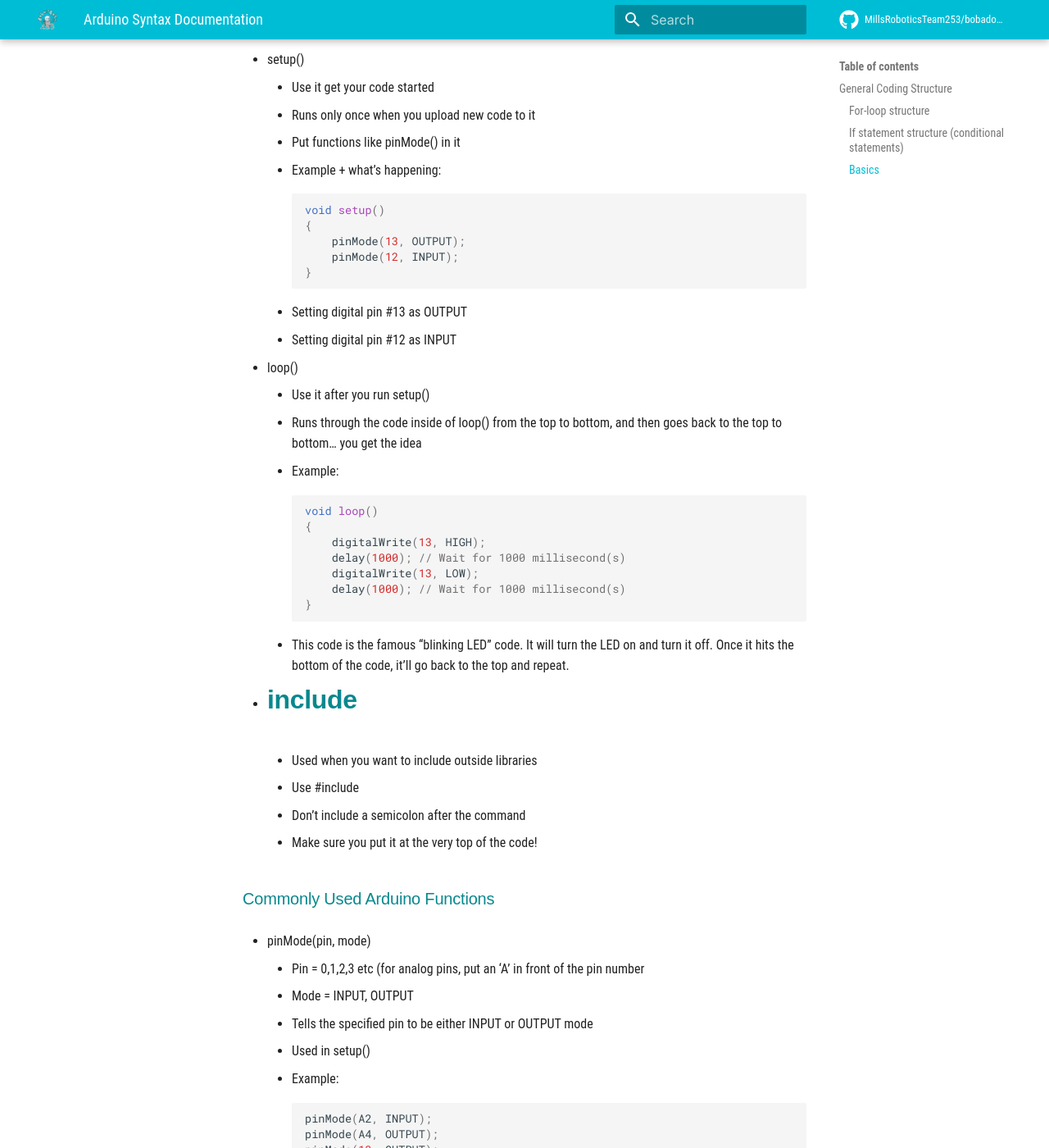
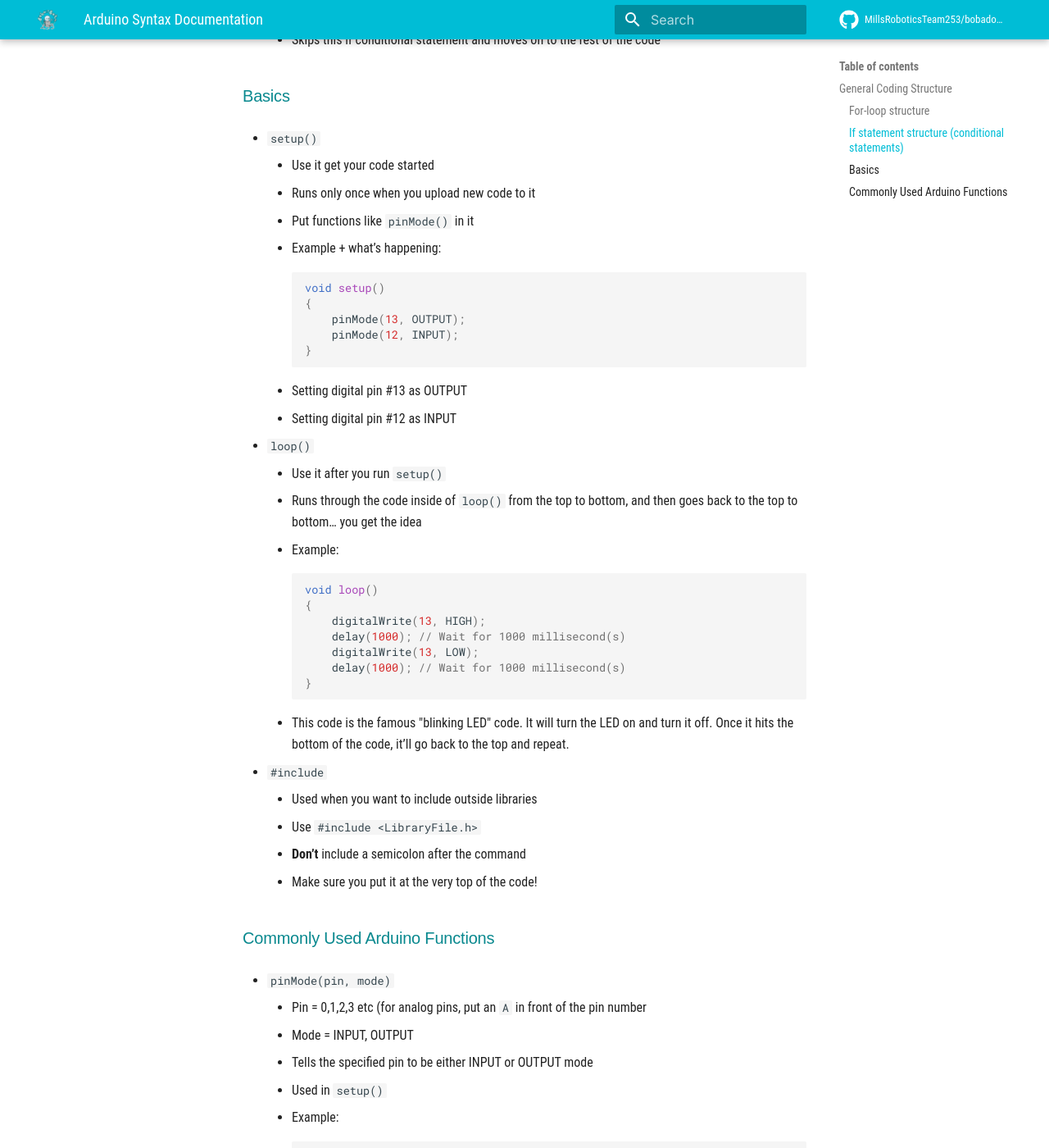
Before and after one commit to bobabots253/bobadocs, an MkDocs documentation site: the page built from docs/electronics/arduino.md, in a window 1280 px wide and 1400 px high, scrolled down 1716 px. Shown: the whole window at 82% size. Built offline with MkDocs 1.6.1 and Material for MkDocs 9.7.7, drawn with Linux system fonts in a browser that asks for light colours; comment, search, counter and statistics services are not loaded; some of the changed text lies outside the part shown.

Commit message:
fix typos and formatting

````diff
--- a/docs/electronics/arduino.md
+++ b/docs/electronics/arduino.md
@@ -18,9 +18,9 @@
         }
         ```
     * Initialization can be any variable or number
-    * i.e. the variable “number” can be any other name, like “i” or “counter” or “abc”
+    * i.e. the variable `number` can be any other name, like `i` or `counter` or `abc`
     * Condition is a statement condition, think back to if statement conditions
-    * Increments are the code that runs if the condition it true
+    * Increments are the code that runs if the condition is true
 
 ### If statement structure (conditional statements)
 * General Syntax
@@ -48,23 +48,23 @@
 
 * Example:
     ```cpp
-    if(x > 120) {
-    digitalWrite(LEDpin1, HIGH);
-    digitalWrite(LEDpin2, HIGH);
-}
+    if (x > 120) {
+        digitalWrite(LEDpin1, HIGH);
+        digitalWrite(LEDpin2, HIGH);
+    }
     ```
-* if (x > 120) is true:
+* `if (x > 120)` is true:
     * Set LEDpin1 to 5v (HIGH)
     * Set LEDpin2 to 5v (HIGH)
-* if (x > 120) is NOT true:
+* `if (x > 120)` is NOT true:
     * Skips this if conditional statement and moves on to the rest of the code
 
 ### Basics
 
-* setup()
+* `setup()`
     * Use it get your code started
     * Runs only once when you upload new code to it
-    * Put functions like pinMode() in it
+    * Put functions like `pinMode()` in it
     * Example + what’s happening:
     ```cpp
     void setup()
@@ -76,9 +76,9 @@
     * Setting digital pin #13 as OUTPUT
     * Setting digital pin #12 as INPUT
 
-* loop()
-    * Use it after you run setup()
-    * Runs through the code inside of loop() from the top to bottom, and then goes back to the top to bottom… you get the idea
+* `loop()`
+    * Use it after you run `setup()`
+    * Runs through the code inside of `loop()` from the top to bottom, and then goes back to the top to bottom… you get the idea
     * Example:
     ``` cpp
     void loop()
@@ -89,20 +89,20 @@
         delay(1000); // Wait for 1000 millisecond(s)
     }
     ```
-    * This code is the famous “blinking LED” code. It will turn the LED on and turn it off. Once it hits the bottom of the code, it’ll go back to the top and repeat.
-* #include
+    * This code is the famous "blinking LED" code. It will turn the LED on and turn it off. Once it hits the bottom of the code, it’ll go back to the top and repeat.
+* `#include`
     * Used when you want to include outside libraries
-    * Use #include <LibraryFile.h>
-    * Don’t include a semicolon after the command
+    * Use `#include <LibraryFile.h>`
+    * **Don’t** include a semicolon after the command
     * Make sure you put it at the very top of the code!
 
 ### Commonly Used Arduino Functions
 
-* pinMode(pin, mode)
-    * Pin = 0,1,2,3 etc (for analog pins, put an ‘A’ in front of the pin number
+* `pinMode(pin, mode)`
+    * Pin = 0,1,2,3 etc (for analog pins, put an `A` in front of the pin number
     * Mode = INPUT, OUTPUT
     * Tells the specified pin to be either INPUT or OUTPUT mode
-    * Used in setup()
+    * Used in `setup()`
     * Example:
     ``` cpp
     pinMode(A2, INPUT);
@@ -113,11 +113,11 @@
     * Setting Analog Pin 4 to OUTPUT
     * Setting Analog Pin 13 to OUTPUT
 
-* digitalWrite(pin, value)
+* `digitalWrite(pin, value)`
     * Value = HIGH, LOW
     * Tells a specified pin to be HIGH or LOW
     * HIGH outputs a voltage of 5V or 3.3V, and LOW outputs 0V (ground)
-    * For digitalWrite() to work, the specified pin must be set to OUTPUT mode using pinMode()
+    * For `digitalWrite()` to work, the specified pin must be set to OUTPUT mode using `pinMode()`
     * Example:
     ``` cpp
     digitalWrite(13, HIGH);
@@ -128,12 +128,12 @@
     * Setting digital pin 13 to output a 5V voltage (HIGH) for 1k milliseconds
     * Setting digital pin 13 to output a 0V (no voltage, LOW) for 1k milliseconds
 
-* digitalRead(pin)
+* `digitalRead(pin)`
     * Read the voltage of the specified pin; either HIGH or LOW
     * When you code
         * HIGH means that digitalRead will output 1
         * LOW means that digitalRead will output 0
-    * For digitalRead to work, you guessed it, the specified pin must be set to INPUT mode using pinMode()
+    * For digitalRead to work, you guessed it, the specified pin must be set to INPUT mode using `pinMode()`
     * Example:
     ```cpp
     if (digitalRead(1) == 0);
@@ -152,27 +152,27 @@
     * If there is no voltage on digital pin 1, then set pin 13 to LOW
     * If there is voltage on digital pin 1, then set pin 13 to HIGH
 
-* analogWrite(pin, value)
+* `analogWrite(pin, value)`
     * Value = any value between 0 and 255
         * 0 = 0% on, or 100% off
         * 127 = 50% on, 50% off
     * Tells the specified pin to change the duty cycle
-    * For AnalogRead() to work, the specified analog pin must be set to OUTPUT mode using pinMode()
-        * Digital pins with a ‘~’ besides their number can work as analog pins as well
+    * For `AnalogRead()` to work, the specified analog pin must be set to OUTPUT mode using `pinMode()`
+        * Digital pins with a `~` besides their number can work as analog pins as well
     * Example:
 
 ![pwm ports](../assets/images/examples/pwmports.png)
 
-* analogRead(pin)
+* `analogRead(pin)`
     * Pin = the analog pin number you want to read
     * Will output an integer from 0 to 1023
-    * Put an ‘A’ before the pin number (ex: A0, A2) to specify an analog pin
+    * Put an `A` before the pin number (ex: `A0`, `A2`) to specify an analog pin
     * Example:
     ```cpp
     ledBrightness = analogRead(A5) / 4;
     analogWrite(3, ledBrightness);
     ```
-* Serial.begin(baud rate)
+* `Serial.begin(baud rate)`
     * The baud rate is a common wavelength measure used by many devices for communication
     * For Arduino, our baud rate is 9600
     ```cpp
@@ -193,7 +193,7 @@
     ```
     * Prints out the message to the Serial monitor, useful for when you want to say something
 
-* delay(milliseconds)
+* `delay(milliseconds`
     * Pauses the execution of further code for a certain milliseconds
     * 1000 milliseconds = 1 second
     * Example:
````
Also changed, not shown: other parts of docs/electronics/arduino.md (+6 -6 lines).
